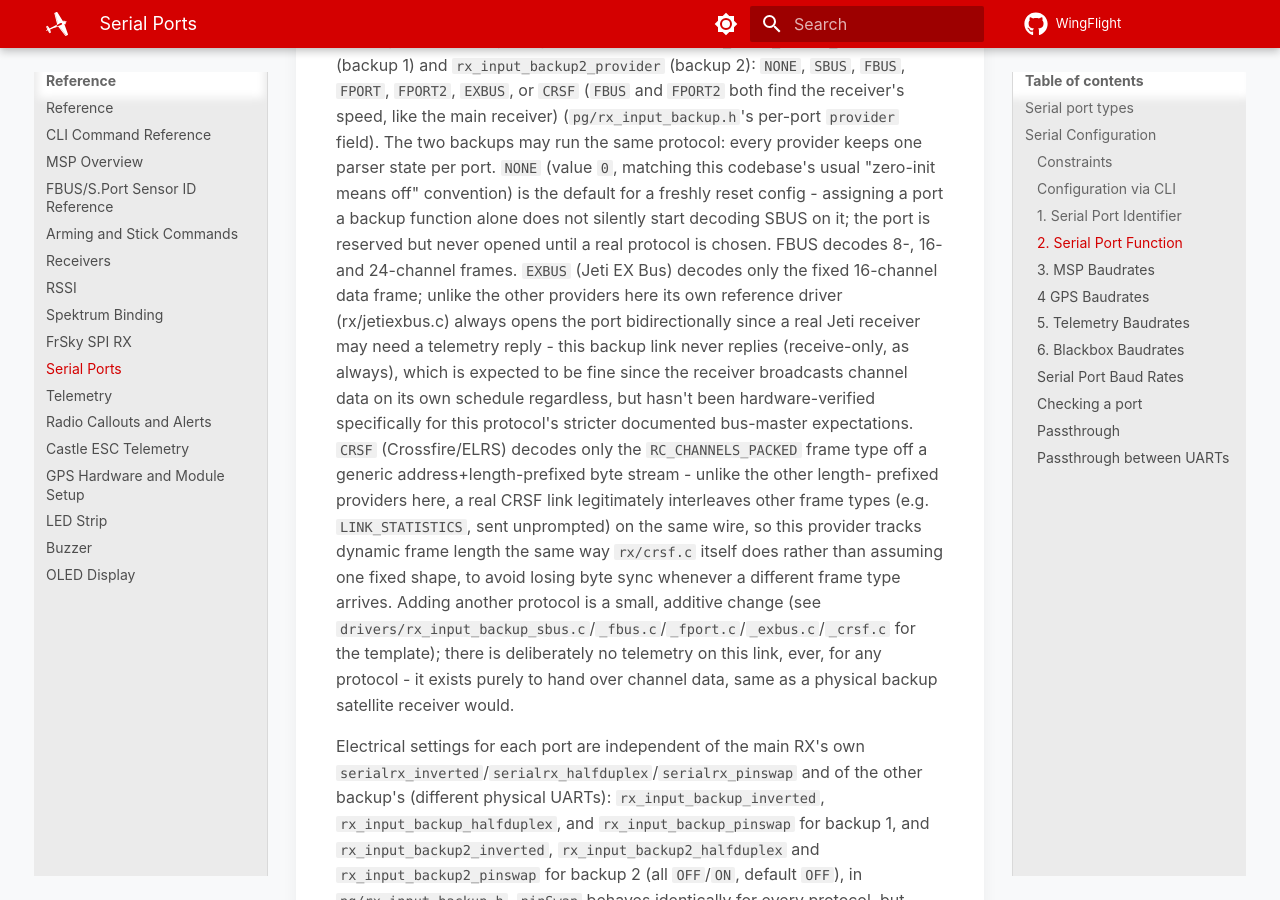
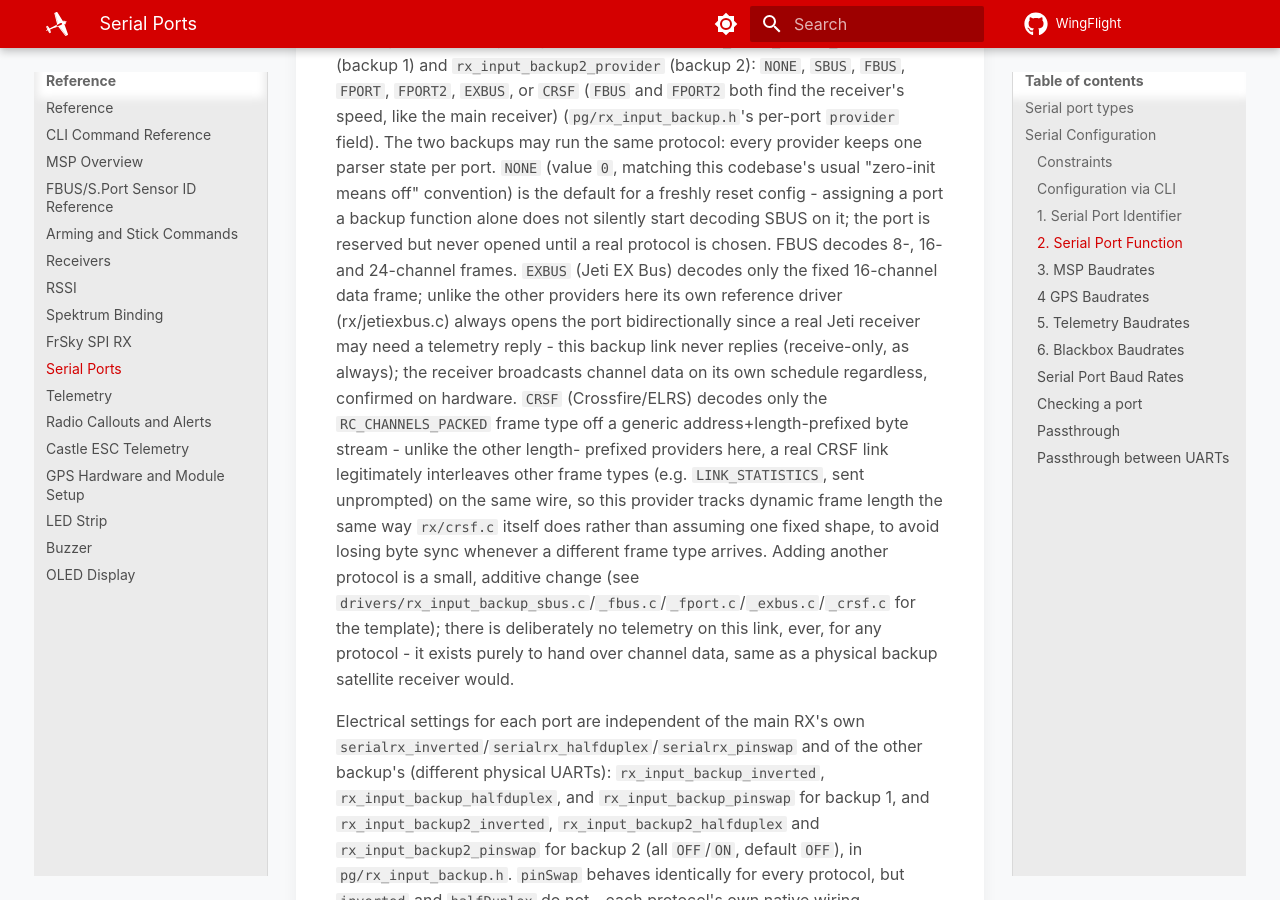
Before and after one commit to WingFlight/wingflight-docs, an MkDocs documentation site: the page built from docs/reference/serial-ports.md, in a window 1280 px wide and 900 px high, scrolled down 5379 px. Built offline with MkDocs 1.6.1 and Material for MkDocs 9.7.7, drawn with Linux system fonts in a browser that asks for light colours.

Commit message:
EXBUS backup is verified on hardware; drop the caveat
Co-Authored-By: Claude Fable 5.1 <noreply@anthropic.com>

```diff
--- a/docs/reference/serial-ports.md
+++ b/docs/reference/serial-ports.md
@@ -164,10 +164,9 @@ protocol is chosen. FBUS decodes 8-, 16- and 24-channel frames. `EXBUS` (Jeti EX
 Bus) decodes only the fixed 16-channel data frame; unlike the other
 providers here its own reference driver (rx/jetiexbus.c) always opens the
 port bidirectionally since a real Jeti receiver may need a telemetry reply -
-this backup link never replies (receive-only, as always), which is expected
-to be fine since the receiver broadcasts channel data on its own schedule
-regardless, but hasn't been hardware-verified specifically for this
-protocol's stricter documented bus-master expectations. `CRSF`
+this backup link never replies (receive-only, as always); the receiver
+broadcasts channel data on its own schedule regardless, confirmed on
+hardware. `CRSF`
 (Crossfire/ELRS) decodes only the `RC_CHANNELS_PACKED` frame type off a
 generic address+length-prefixed byte stream - unlike the other length-
 prefixed providers here, a real CRSF link legitimately interleaves other
```
Also changed, not shown: docs/flight-modes/backup-rx-input.md (+0 -7 lines).
